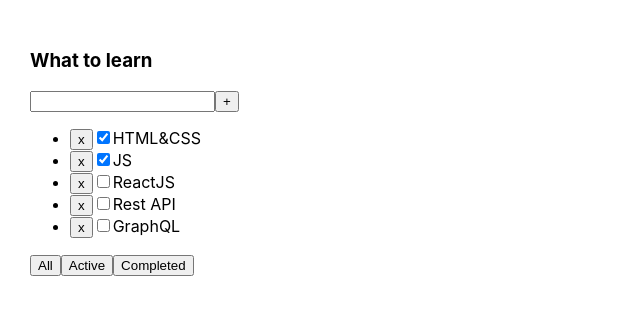
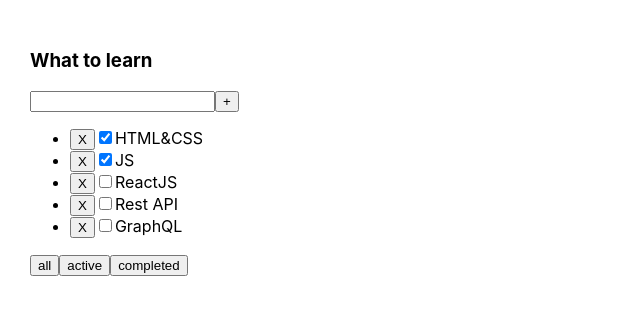
Before and after one commit to saw-code/todolist-ts, a React (Create React App) app: page / in a window 1280 px wide. Shown: the top 314 px of the page, without its empty margins (0-640 px from the left). Built offline with nearby package versions, Linux system fonts and the light colour scheme.

Commit message:
3_lesson-monday finish

```diff
--- a/src/Todolist.tsx
+++ b/src/Todolist.tsx
@@ -1,5 +1,6 @@
 import React, {ChangeEvent, KeyboardEvent, useState} from 'react';
 import {FilterValuesType} from './App';
+import {Button} from "./components/Button";
 
 type TaskType = {
   id: string
@@ -31,31 +32,36 @@
     if(e.key === "Enter") return addTaskHandler()
   }
 
+  const removeTaskHandler = (tID: string) => {
+    props.removeTask(tID)
+  }
+
+  const changeFilterHandler = (nameButton: FilterValuesType) => {
+    props.changeFilter(nameButton)
+  }
+
   return <div>
     <h3>{props.title}</h3>
     <div>
       <input value={title} onChange={onChangeHandler} onKeyPress={onKeyPressHandler}/>
-      <button onClick={addTaskHandler}>+</button>
+      <Button name={"+"} callBack={addTaskHandler}/>
     </div>
     <ul>
-      {
-        props.tasks.map(t => <li key={t.id}>
-          <button onClick={ () => { props.removeTask(t.id) } }>x</button>
-          <input type="checkbox" checked={t.isDone}/>
-          <span>{t.title}</span>
-        </li>)
+      {props.tasks.map(t => {
+          return (
+            <li key={t.id}>
+              <Button name={"X"}  callBack={() => removeTaskHandler(t.id)}/>
+              <input type="checkbox" checked={t.isDone}/>
+              <span>{t.title}</span>
+            </li>
+          )
+        })
       }
     </ul>
     <div>
-      <button onClick={ () => { props.changeFilter("all") } }>
-        All
-      </button>
-      <button onClick={ () => { props.changeFilter("active") } }>
-        Active
-      </button>
-      <button onClick={ () => { props.changeFilter("completed") } }>
-        Completed
-      </button>
+      <Button name={"all"} callBack={() => changeFilterHandler("all")}/>
+      <Button name={"active"} callBack={() => changeFilterHandler("active")}/>
+      <Button name={"completed"} callBack={() => changeFilterHandler("completed")}/>
     </div>
   </div>
 }
--- /dev/null
+++ b/src/components/Button.tsx
@@ -0,0 +1,16 @@
+import React from 'react';
+
+type PropsType = {
+  name: string
+  callBack: () => void
+}
+
+export function Button(props: PropsType) {
+  const onCLickHandler = () => {
+    props.callBack()
+  }
+
+  return (
+      <button onClick={onCLickHandler}>{props.name}</button>
+  )
+}
```
